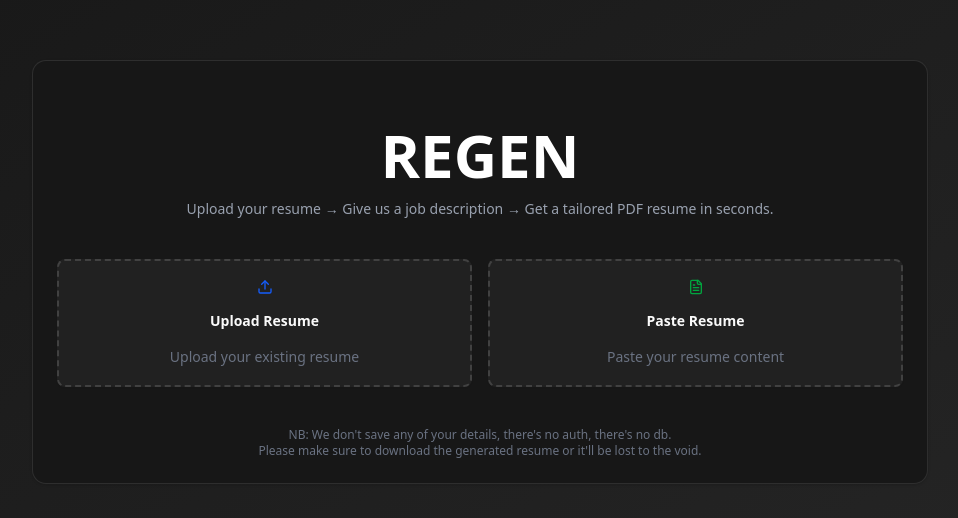
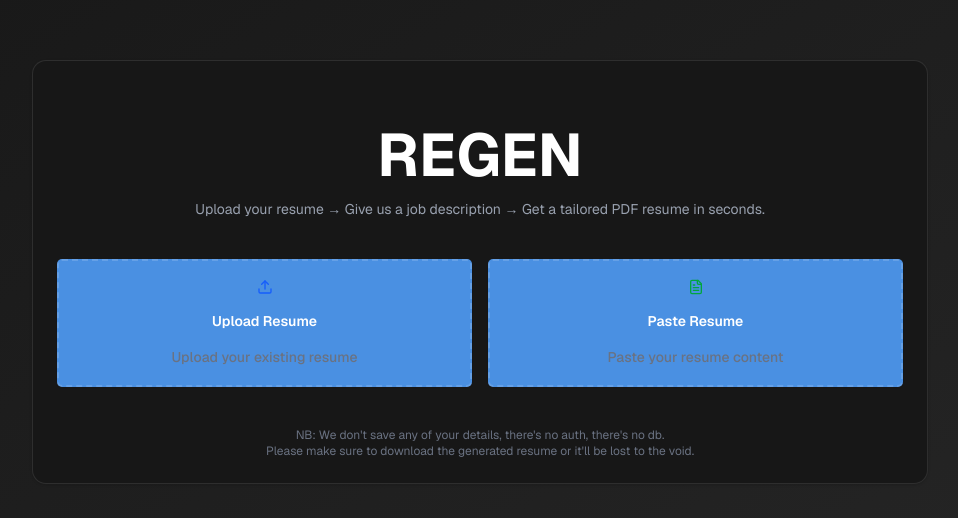
Before and after one commit to pranshuj73/regen, a Next.js app: page / in a window 1280 px wide. Shown: the part 128-646 px from the top of the page, without its empty margins (160-1118 px from the left). Built offline with nearby package versions, Linux system fonts and the light colour scheme.

Commit message:
Enhance landing page style for modern look and functionality

```diff
--- a/app/globals.css
+++ b/app/globals.css
@@ -1,4 +1,31 @@
 @import "tailwindcss";
+
+body {
+	background: linear-gradient(to right, #4a90e2, #9013fe);
+	color: #ffffff;
+	font-family: var(--font-geist-sans);
+}
+
+textarea {
+	border: 2px solid #ffffff;
+	border-radius: 8px;
+	padding: 10px;
+	width: 100%;
+	min-height: 150px;
+	box-shadow: 0 4px 10px rgba(0, 0, 0, 0.2);
+}
+
+button {
+	background-color: #4a90e2;
+	color: #ffffff;
+	border-radius: 5px;
+	padding: 10px 20px;
+	transition: background-color 0.3s;
+}
+
+button:hover {
+	background-color: #357ABD;
+}
 @import "tw-animate-css";
 
 @custom-variant dark (&:is(.dark *));
```
